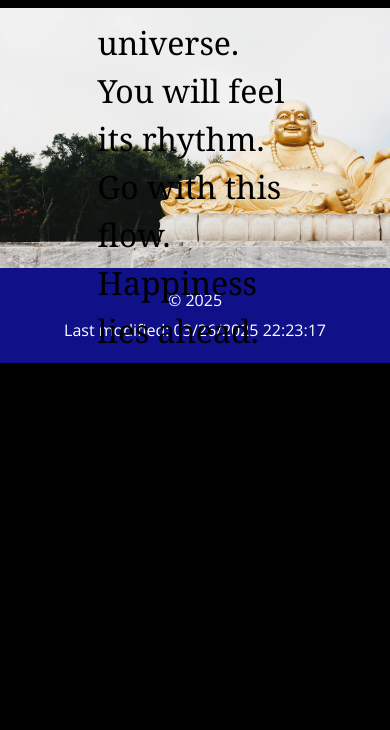
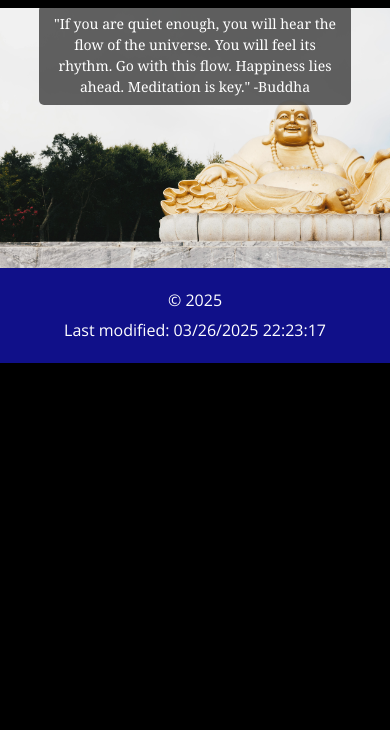
Before and after one commit to jtw011/Buddhist-Meditations, a plain HTML site: page index.html in a window 390 px wide. Shown: the part 114-844 px from the top of the page. Drawn offline with nearby package versions, Linux system fonts and the light colour scheme.

Commit message:
fixed text

```diff
--- a/styles/base.css
+++ b/styles/base.css
@@ -147,4 +147,17 @@ footer p {
         cursor: pointer;
         display: none;
     }
+
+    .overlay-text {
+        font-size: 14px; /* Reduce font size for smaller screens */
+        width: 80%; /* Adjust width to fit smaller screens */
+        text-align: center;
+        top: 20%; /* Adjust vertical positioning */
+        left: 50%;
+        transform: translate(-50%, -50%);
+        background: rgba(0, 0, 0, 0.6); /* Add slight background for readability */
+        color: white; /* Ensure text contrast */
+        padding: 8px;
+        border-radius: 5px;
+    }
 }
```
